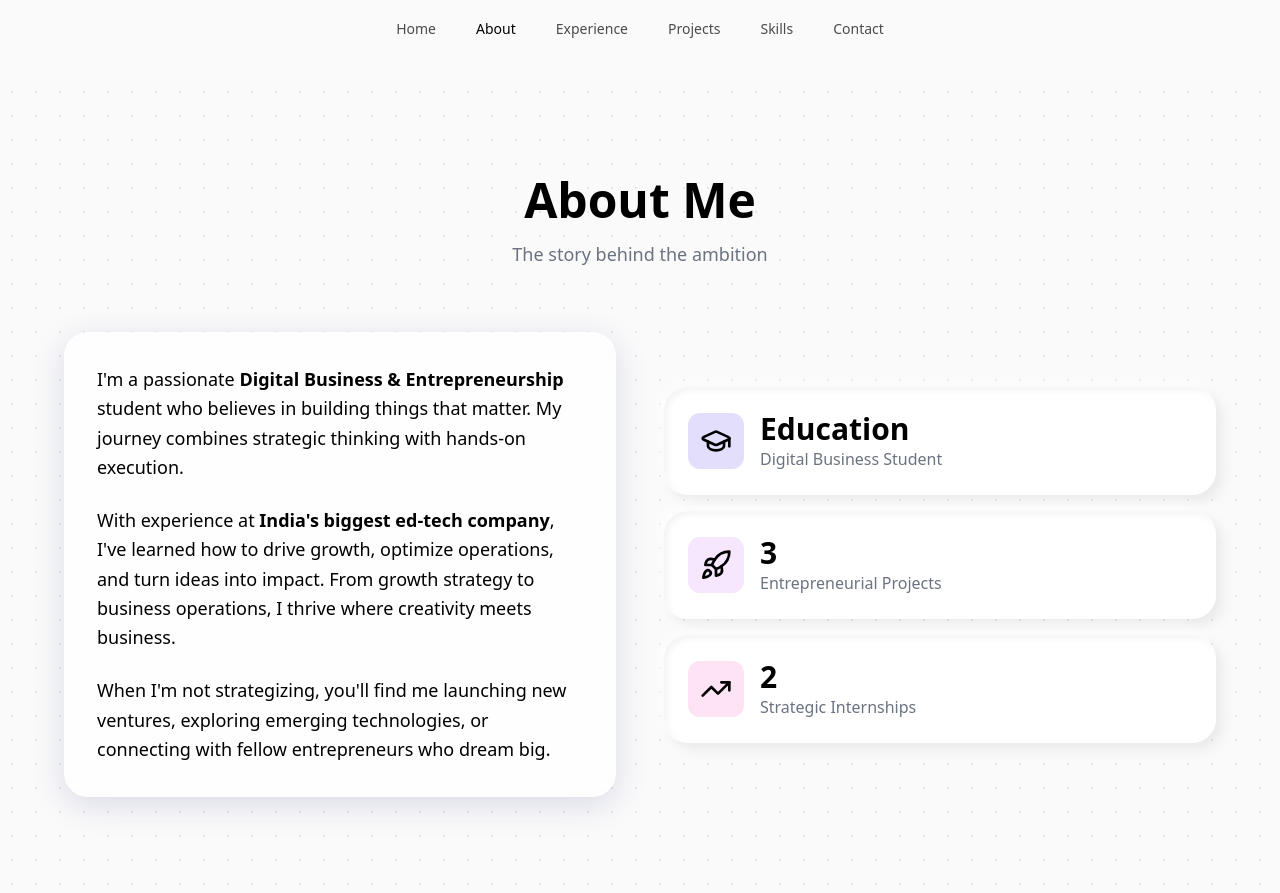
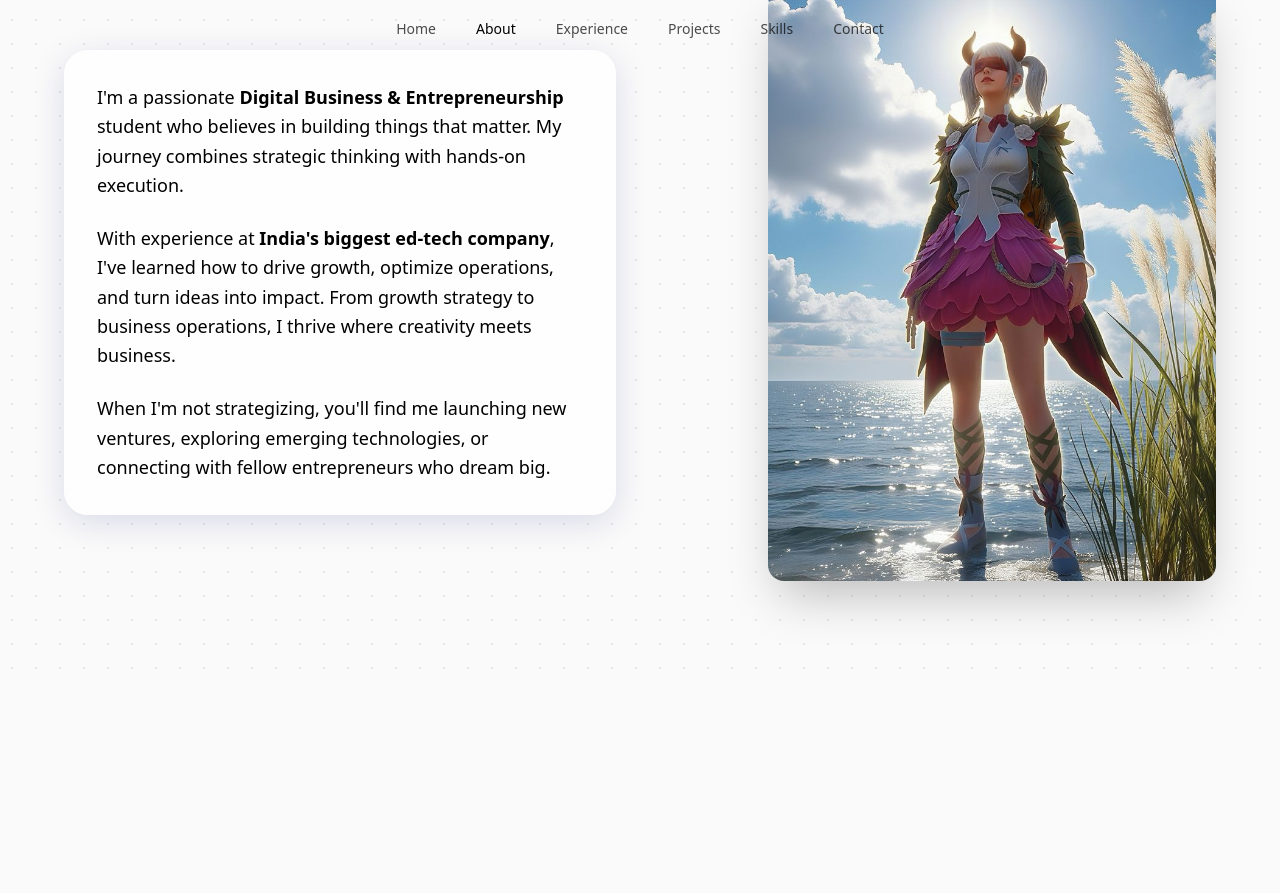
Before and after one commit to Shivam120110/Portfolio, a React (Vite) app: page /about in a window 1280 px wide. After the commit the page ends 800 px from the top, so only its background shows below. Built offline with nearby package versions, Linux system fonts and the light colour scheme; the HTML template or start-up script is replaced by a standard one.

Commit message:
About Section: Removed header, replaced cards with character image, adjusted layout

```diff
--- a/src/components/AboutSection.tsx
+++ b/src/components/AboutSection.tsx
@@ -28,21 +28,9 @@ const AboutSection = () => {
   const isInView = useInView(ref, { once: true, margin: "-100px" });
 
   return (
-    <section className="py-24 px-4 relative overflow-hidden bg-dots">
+    <section className="pb-24 pt-0 px-4 relative overflow-hidden bg-dots -mt-24">
       <div className="max-w-6xl mx-auto" ref={ref}>
-        <motion.div
-          initial={{ opacity: 0, y: 50 }}
-          animate={isInView ? { opacity: 1, y: 0 } : {}}
-          transition={{ duration: 0.8 }}
-          className="text-center mb-16"
-        >
-          <h2 className="text-4xl md:text-5xl font-bold mb-4">
-            <span className="text-black">About Me</span>
-          </h2>
-          <p className="text-muted-foreground text-lg max-w-2xl mx-auto">
-            The story behind the ambition
-          </p>
-        </motion.div>
+        {/* Header Removed */}
 
         <div className="grid lg:grid-cols-2 gap-12 items-center">
           {/* Bio text */}
@@ -67,45 +55,18 @@ const AboutSection = () => {
             </p>
           </motion.div>
 
-          {/* Stats cards */}
+          {/* Character Image */}
           <motion.div
             initial={{ opacity: 0, x: 50 }}
             animate={isInView ? { opacity: 1, x: 0 } : {}}
             transition={{ duration: 0.8, delay: 0.4 }}
-            className="grid gap-4"
+            className="flex justify-center lg:justify-end"
           >
-            {stats.map((stat, index) => (
-              <motion.div
-                key={stat.label}
-                initial={{ opacity: 0, y: 30 }}
-                animate={isInView ? { opacity: 1, y: 0 } : {}}
-                transition={{ duration: 0.5, delay: 0.6 + index * 0.15 }}
-                whileHover={{
-                  scale: 1.02,
-                  transition: { duration: 0.2 }
-                }}
-                className="group relative p-6 clay-card cursor-default"
-              >
-                <div className="relative flex items-center gap-4">
-                  <div
-                    className="p-3 rounded-xl transition-colors"
-                    style={{ backgroundColor: `hsl(var(--${stat.color}) / 0.15)` }}
-                  >
-                    <stat.icon
-                      className="w-8 h-8 text-black"
-                    />
-                  </div>
-                  <div>
-                    <p
-                      className="text-3xl font-bold text-black"
-                    >
-                      {stat.value}
-                    </p>
-                    <p className="text-muted-foreground">{stat.label}</p>
-                  </div>
-                </div>
-              </motion.div>
-            ))}
+            <img
+              src="/about-character.jpg"
+              alt="Character"
+              className="w-full max-w-md rounded-2xl shadow-2xl object-cover"
+            />
           </motion.div>
         </div>
       </div>
--- a/src/components/HeroSection.tsx
+++ b/src/components/HeroSection.tsx
@@ -1,32 +1,8 @@
-import { motion, useMotionValue, useTransform, useSpring } from "framer-motion";
+import { motion } from "framer-motion";
 import { Link } from "react-router-dom";
 import TypewriterText from "./TypewriterText";
 
 const HeroSection = () => {
-  const x = useMotionValue(0);
-  const y = useMotionValue(0);
-  const mouseX = useSpring(x, { stiffness: 150, damping: 15 });
-  const mouseY = useSpring(y, { stiffness: 150, damping: 15 });
-
-  function handleMouseMove(event: React.MouseEvent<HTMLDivElement, MouseEvent>) {
-    const { currentTarget, clientX, clientY } = event;
-    const { left, top, width, height } = currentTarget.getBoundingClientRect();
-    const centerX = left + width / 2;
-    const centerY = top + height / 2;
-
-    // Calculate distance from center normalized to [-1, 1]
-    const normX = (clientX - centerX) / (width / 2);
-    // Rotate Y axis based on X position (left/right)
-    x.set(normX * 15); // 15 degrees max rotation
-
-    // Optional: Rotate X axis based on Y position (up/down) - keep it subtle
-    const normY = (clientY - centerY) / (height / 2);
-    y.set(normY * -10); // -10 degrees max rotation (inverted for natural feel)
-  }
-
-  const rotateY = useTransform(mouseX, (val) => `${val}deg`);
-  const rotateX = useTransform(mouseY, (val) => `${val}deg`);
-
   return (
     <section className="relative min-h-screen flex items-center justify-center overflow-hidden">
       {/* Content */}
@@ -109,18 +85,9 @@ const HeroSection = () => {
         {/* Right - 3D Sketchfab Model */}
         <motion.div
           className="hidden lg:block relative h-[500px]"
-          // Apply scale and 3D perspective transform
-          style={{
-            scale: 0.75,
-            perspective: 1000,
-            rotateX,
-            rotateY,
-            transformStyle: "preserve-3d"
-          }}
-          onMouseMove={handleMouseMove}
-          onMouseLeave={() => { x.set(0); y.set(0); }}
-          initial={{ opacity: 0, scale: 0.75 }}
-          animate={{ opacity: 1, scale: 0.75 }}
+          style={{ transform: 'scale(0.9)' }}
+          initial={{ opacity: 0, scale: 0.8 }}
+          animate={{ opacity: 1, scale: 1 }}
           transition={{ duration: 1, delay: 0.5 }}
         >
           {/* Container with overflow hidden to clip the Sketchfab UI */}
```
Also changed, not shown: public/about-character.jpg (added).
